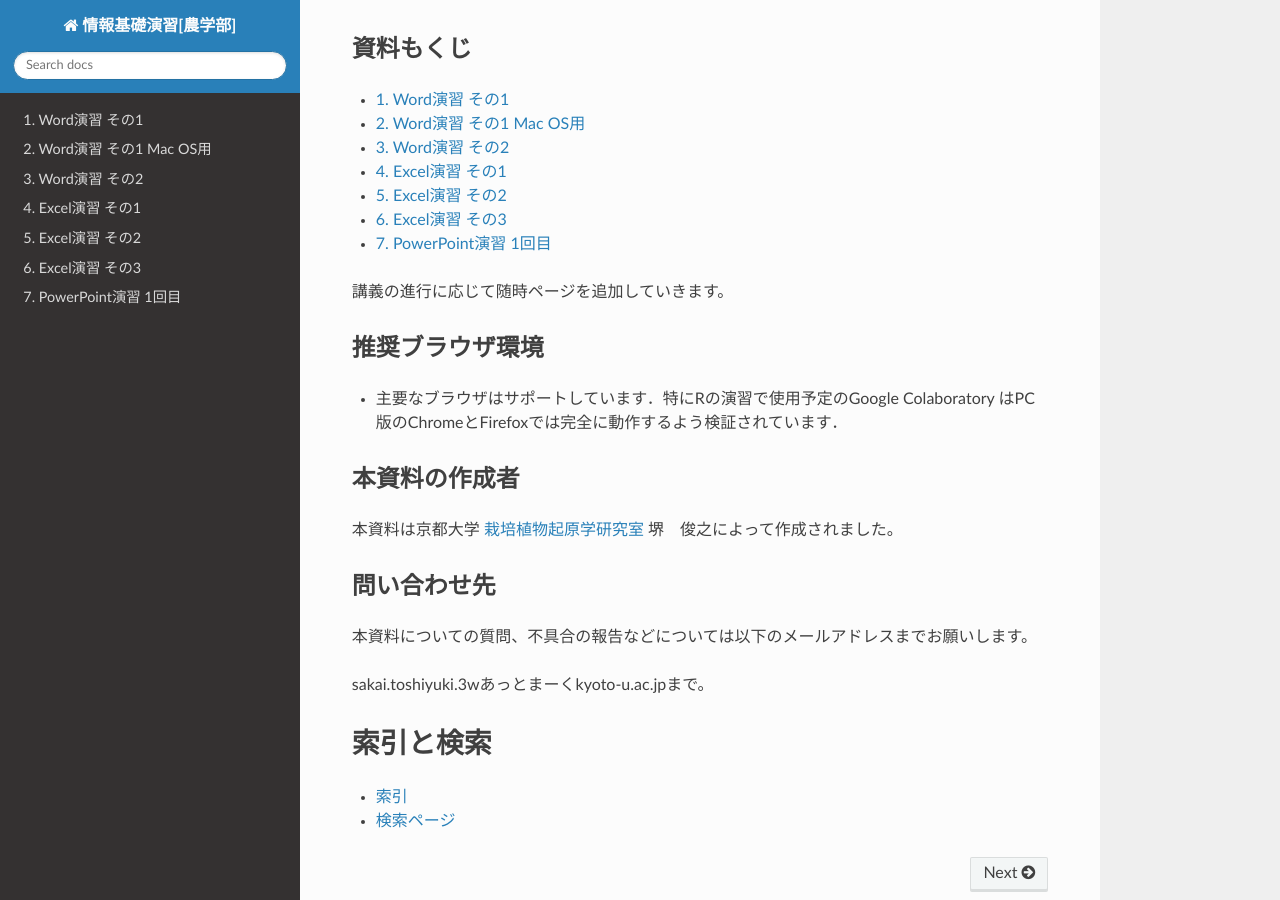
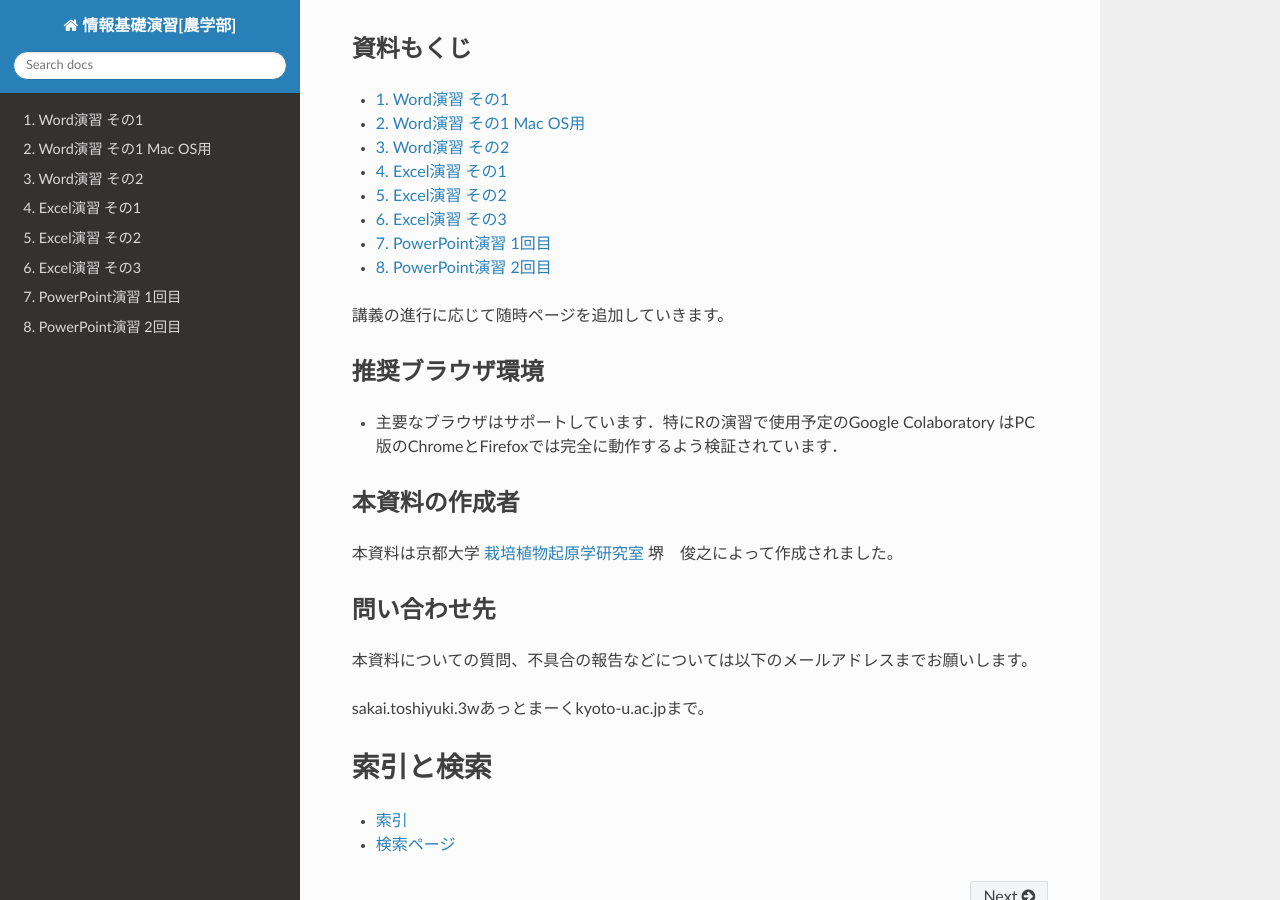
Before and after one commit to slt666666/basic_informatics_2022, a Sphinx documentation site: the page built from source/index.rst, in a window 1280 px wide and 900 px high, scrolled down 721 px. Built offline with Sphinx 7.4.7 and the Read the Docs theme 2.0.0, drawn with Linux system fonts in a browser that asks for light colours; some of the changed lines change nothing that is shown.

Commit message:
upload powerpoint 2

```diff
--- a/source/index.rst
+++ b/source/index.rst
@@ -38,6 +38,7 @@
    excel_2
    excel_3
    powerpoint_1
+   powerpoint_2
 
 講義の進行に応じて随時ページを追加していきます。
 
--- /dev/null
+++ b/source/powerpoint_2.rst
@@ -0,0 +1,271 @@
+==============================
+ PowerPoint演習 2回目
+==============================
+
+| 1回目の講義では、基本中の基本の操作方法だけに触れました。今回はもう少し細かい・具体的な技術について触れていきます。
+
+デザイン
+^^^^^^^^^^^^^^^^^^^^^^^^^^^^^^^^^^^^^^^^^^^^
+
+レイアウトなど
+---------------------------------------------
+| PowerPointの使い方から少し離れてしまうので紹介程度にとどめておきますが、図や文章の配置にはある程度デザインの定石の様なものがあったりします。以下のサイトなどを暇なときに見ておくと良いでしょう。
+| [伝わるデザイン]: https://tsutawarudesign.com/ (未完成のページもあり)
+
+ユニバーサルカラー
+---------------------------------------------
+| 配色は見た目を良くするという意味でも大切ですが、特に色盲の方に配慮するという意味で大切です。
+| 学内の発表や、研究室内での発表では特に気をつける必要は無いとは思いますが、それなりに多くの人の前で行うプレゼンではユニバーサルカラーを意識しましょう。
+| [色使いのガイドライン-国立遺伝学研究所]: https://www.nig.ac.jp/color/guideline_kanagawa.pdf
+
+文章による情報伝達
+^^^^^^^^^^^^^^^^^^^^^^^^^^^^^^^^^^^^^^^^^^^^
+
+行間
+---------------------------------------------
+デフォルトの行間だとちょっと窮屈な印象を受けます。ホームタブの段落の所から変えることが出来ます。倍数で1.3くらいがおススメです。
+
+.. figure:: _static/images/powerpoint/gyokan.png
+
+フォントについて
+----------------------------------------------
+
+| PowerPointでは文字を表現するのに様々なフォントを利用することが出来ます。
+| スライドに利用するフォントは遠くからでもはっきりと見える様な物が好ましいです。
+| また、フォントは英語・日本語でそれぞれ使えるフォントが異なります。(メイリオなどは日英両方あります。)
+
+| 恐らく初期設定のままだと"MSゴシック"や"游ゴシック"になっていると思いますが、出来ればより見やすそうなフォントに変更してスライド作りを進めることをおすすめします。
+| 太字(強調文字)にした際のメリハリなどもフォントによって大きく異なります。
+
+.. note::
+    フォントの種類に関してはMacの方が豊富なので、WindowsとMacで選べる種類が異なります。自分でもいろいろ試して良さそうなフォントを見つけておきましょう。
+
+.. figure:: _static/images/powerpoint/font.png
+
+| また、WindowsやMacに標準搭載されているフォントだけではなく、Google Fontsから新たなフォントをダウンロードして使うことも可能です。
+| Noto Sans JP(源ノ角ゴシック)や英字フォントのLatoなどはGoogle Fontsから利用できます。(無料です。)サイトからダウンロードしてきてファイルを解凍し、インストールすると利用できます。
+| 有料のものだとモリサワUD書体などが有名。
+
+.. note::
+    | インストールしたフォントやMacにしかないフォントは綺麗なものが多いですが、他者と共有する場合などに、他のPCでは読み込めない場合があります。
+    | 共有する可能性があるスライドでは一般的なフォントを使うようにしましょう。
+
+* Google Fonts
+
+| Noto Sans JP(源ノ角ゴシック) https://fonts.google.com/noto/specimen/Noto+Sans+JP
+| Lato https://fonts.google.com/specimen/Lato?query=lato#standard-styles
+
+* おすすめのフォント例
+
+======================================== ======================================== ================================================================================
+OS                                       言語                                      フォント
+======================================== ======================================== ================================================================================
+Windows                                   日本語                                    メイリオ、Noto Sans JP、BIZ UDPゴシックなど
+---------------------------------------- ---------------------------------------- --------------------------------------------------------------------------------
+Windows                                   英語                                      メイリオ、Segoe UI、Latoなど
+---------------------------------------- ---------------------------------------- --------------------------------------------------------------------------------
+Mac                                       日本語                                    ヒラギノ角ゴシック、メイリオ
+---------------------------------------- ---------------------------------------- --------------------------------------------------------------------------------
+Mac                                       英語                                      Helvetica、Avenir Nextなど
+======================================== ======================================== ================================================================================
+
+スライドに文字・文章を載せる
+----------------------------------------------
+
+| 特にスライドでは、1枚当たりの発表時間が限られているので、文字の多い文章をひたすら書くのではなく、箇条書きを活用したり、着目すべき部分とその補足情報を切り分けるのが文字による情報伝達のコツです。
+
+| **本文と補足情報の切り分け**
+| 箇条書きでは可能な限りシンプルに伝えたいメッセージを文字として載せておき、補足情報は枠などを使ってまとまりが分かるように載せると良いことが多いです。
+
+.. figure:: _static/images/powerpoint/hosoku.png
+
+| **まとまりに枠を付け、まとまり同士を矢印でつなぐ。**
+| 箇条書きを多用したり、箇条書きの間の関係性を矢印などでつなごうとすると、どの部分の関係性を示しているか分かりにくくなります。
+| これも枠を利用してまとまりをつけると見やすくなる場合があります。
+
+.. figure:: _static/images/powerpoint/matomari.png
+
+| **視線誘導**
+| 1枚のスライドの中に多くの情報が載っている場合、色をつけた枠組みなどを活用して、着目させるポイントを分かりやすくすると良い事が多いです。
+
+.. figure:: _static/images/powerpoint/sisen.png
+
+| **スマートアート**
+| PowerPointにはSmartArtという機能があり、複数の関係する情報を表示する方法を提示してくれます。
+| ただ、SmartArtはカスタマイズや文字の大きさ・幅などを調整するのが難しかったりするので使用はあまりおススメできません。
+
+.. figure:: _static/images/powerpoint/smartart.png
+
+文章は少しずつ伝える
+----------------------------------------------
+
+| スライドの作成というより発表する際の工夫の様なものですが、人間は一気に大量の文字を読むことは出来ません(速読など特殊な訓練を積んだ人もいるとは思いますが)。
+| よって、文字情報は理解できそうなペースで少しずつ小出しにしていくというのが聞き手の理解を助けることになります。
+| その際に以下の様な工夫の仕方があります。
+
+| **目次スライド**
+| 目次スライド等項目を順番に説明していくようなスライドでは、説明している部分を強調する様に複数のスライドに分けて用意しておくという方法があります。
+
+.. figure:: _static/images/powerpoint/mokuzi.png
+
+| **長文を説明するとき**
+| 基本的にスライドで長文を表示するのはあまりよくありませんが、どうしても載せておきたい時には、説明する部分の文字色を変えていくことで説明している部分を分かりやすくすることも出来ます。
+
+.. figure:: _static/images/powerpoint/tyobun.png
+
+図形の作成や編集のコツ
+^^^^^^^^^^^^^^^^^^^^^^^^^^^^^^^^^^^^^^^^^^^^
+
+| WordやExcelともっとも異なる操作としてはこの図形や画像を作成したり編集するところになります。
+| 皆さんが今後どのような勉強・研究を進めて行き、どの様な発表をすることになるかによってもよく使用する図形は異なってくるとは思いますので、代表的な操作方法を一通り紹介します。
+
+フリーフォームと曲線ツールで大体何でも書ける
+--------------------------------------------------------------------------------------------
+
+.. figure:: _static/images/powerpoint/freeform.png
+
+重なり合ったオブジェクトの並び替え
+----------------------------------------------
+
+.. figure:: _static/images/powerpoint/objectorder.png
+
+回転オプション
+----------------------------------------------
+
+.. figure:: _static/images/powerpoint/kaiten.png
+
+図形の並びを揃える
+----------------------------------------------
+
+.. figure:: _static/images/powerpoint/objecthaichi.png
+
+グループ化
+----------------------------------------------
+
+.. figure:: _static/images/powerpoint/groupka.png
+
+図形の接続と図形の切り出し
+----------------------------------------------
+
+.. figure:: _static/images/powerpoint/zukeikiridashi.png
+
+図形以外のツールから図形を描く
+----------------------------------------------
+
+(例)表を活用してxy軸のグラフを描く
+
+.. figure:: _static/images/powerpoint/not_figure.png
+
+画像を上手く使う
+----------------------------------------------
+
+| **著作権の問題**
+| デザインを変えたり、スライドに視覚的な効果を与えるときに画像を使うことがあるかもしれません。
+| しかし、イラストや写真などを利用するときには著作権法に従う必要があります。また、写真などに写っている人については、人の「肖像権」を保護することが求められます。公の場に出るようなスライドには、フリー素材を使用するようにしましょう。
+
+.. note::
+    著作権に関しては、京都大学の情報基礎演習の教科書の7章を参照
+
+| **画像の利用に関して**
+| 2021年12月の時点でフリー素材の画像を配布しているサイトをいくつか載せておきます。
+
+* PowerPointの「画像」(挿入タブ→画像→ストック画像など)
+* Unsplash https://unsplash.com/
+* Burst https://burst.shopify.com/
+* Pexels https://www.pexels.com/ja-jp/
+* ぱくたそ https://www.pakutaso.com/
+
+| 画像をスライド上で利用するときには文字との併用に注意する必要があります。
+
+.. figure:: _static/images/powerpoint/image_text.png
+
+| また、画像を任意のサイズに編集する方法としてトリミングがありますが、図形に合わせてトリミングしたり、また逆に図形を画像で塗りつぶしたりすることも出来ます。
+
+.. figure:: _static/images/powerpoint/trimming.png
+
+| **イラストの利用に関して**
+| 写真よりイラストの方が拡大や加工がしやすいので、プレゼンテーションやスライドではよく利用するかもしれません。
+| イラストも画像と同様著作権を意識する必要があるので、フリー素材を利用するようにしましょう。
+
+* PowerPointの「アイコン」(挿入タブ→アイコン)
+* いらすとや https://www.irasutoya.com/ (検索にコツがいる気がします)
+* Emojipedia https://emojipedia.org/ (文字なのでフリー素材)
+
+| イラストは画像とは違って、色の編集や加工がしやすいです。
+| またイラストを図形として扱うことで、パーツに分解出来たり画像の接合・切り出し処理が行えるようになります。
+
+.. figure:: _static/images/powerpoint/graphic.png
+
+図形の作成や編集の練習問題
+^^^^^^^^^^^^^^^^^^^^^^^^^^^^^^^^^^^^^^^^^^^^
+`[こちらの練習ファイル1] <_static/documents/powerpoint/practice2.pptx>`_ (または自分のPowerPoint)を開いて、以下の図形をつくってみましょう。
+
+.. figure:: _static/images/powerpoint/practice_pptx.png
+
+テンプレートの作成
+^^^^^^^^^^^^^^^^^^^^^^^^^^^^^^^^^^^^^^^^^^^^
+| スライドマスターからテンプレートを作成しておくことで、フォントや段落のフォーマット、図形の初期設定などをしておくことが出来ます。
+| 作成したテンプレートを保存しておくことで、フォントやフォーマットの設定を毎回任意のものから始めることが出来ます。
+| テンプレートの保存は、名前を付けて保存→保存形式を「PowerPointテンプレート(.potx)」として保存しておく形になります。
+
+.. figure:: _static/images/powerpoint/slidemaster2.png
+
+.. figure:: _static/images/powerpoint/template.png
+
+図形の初期設定(線の色や太さ、塗りつぶしなど)を変えるには、テンプレート上で任意の図形を「既定の図形に設定」しておくことで、図形の初期設定を任意のものに変更できます。
+
+.. figure:: _static/images/powerpoint/zukei_setting.png
+
+.. note::
+    日本語テンプレート・英語テンプレート・発表用・論文紹介用など良く使う目的に応じて幾つか作っておくと便利です。
+
+Word・Excel・PowerPointの連携
+^^^^^^^^^^^^^^^^^^^^^^^^^^^^^^^^^^^^^^^^^^^^
+
+Word・Excel・PowerPointのソフト間で表やグラフ、スライド画像などをオブジェクトとしてコピーし、貼り付けることが出来ます。
+
+.. figure:: _static/images/powerpoint/exchange.png
+
+Excelの表を貼り付ける
+----------------------------------------------
+| 例えばExcelで作成した表をWordに貼り付ける場合、通常の「貼り付け」と「リンク貼り付け」という方法があります。
+| 通常の貼り付けではWord文書内の表として扱うことになり、リンク貼り付けでは貼り付け元と貼り付け先のデータが連携されるので元の表を更新すると貼り付けた先の表も更新されます。
+
+.. figure:: _static/images/powerpoint/excel_word.png
+
+PowerPointスライドを配布資料としてWordに貼り付ける
+--------------------------------------------------------------------------------------------
+| PowerPointで作成したスライドを、Wordでまとめて配布資料として扱うことも出来ます。
+| ファイル→エクスポート→配布資料の作成からスライドをWordファイルに載せることが出来ます。
+
+.. figure:: _static/images/powerpoint/powerword.png
+
+プレゼンテーションのTips
+^^^^^^^^^^^^^^^^^^^^^^^^^^^^^^^^^^^^^^^^^^^^
+
+**主役をはっきりさせる**
+----------------------------------------------
+
+| スライドを作成する際には、プレゼンテーションで何を達成したいのかを意識することが大変大事になってきます。自分という人間に興味をもって貰うことなのか、プレゼンした商品を買ってもらうことなのか、自分の知識を聴衆に伝達したいのか、などですね。
+| その際にプレゼンテーションにおける主役が誰なのかを意識することが大事です。
+| 例えば、何か自分の知見を伝達するための講演を行った際に、「自己紹介や雑談が面白かった」という感想が来るようでは、肝心の目的の話よりも雑談が主役になってしまっているのでプレゼンとしては失敗と言えます。
+| 逆に、学会発表などでは、研究内容も当然伝える必要はありますが、「"誰が"どんな研究をしているか」を売り込む場でもあるので、自分自身のPRもしっかりやる必要があります。
+| つまり、良いプレゼンテーションとは **「誰が誰に何を売り込みたいのか」** がはっきりしているプレゼンテーションになります。
+
+**(基本的には)会場の全員が理解できるスライド作りを目指す**
+--------------------------------------------------------------------------------------------
+
+| テストでは100点を取る必要はありませんが、プレゼンテーションは100人中100人に正しく伝わるスライドを作るべきだと思います。※人によってここの考え方は違うかもしれません。
+| 例えば授業だと、受講生の平均くらいのレベルをターゲットに授業内容を決めます。一番下に合わせて授業をしていては進み方等に影響が出てしまうので、進度などを考えると100人中80人くらいが理解できる内容で、残りの人には個別にサポートなどをする形式がバランス的に良い形です。
+| しかし、(目的にもよりますが、)発表に関しては、その場にいる全員誰もが正しく理解できるスライドを作ることを目指すべきだと思います。
+| 「このくらいはご存知だと思うので割愛します」の様な発表をされる方もいますが、非常に傲慢かつ雑な発表では無いかと思います。
+| 特に研究の発表に関しては、その研究をしているのは日本で自分だけ、の様な状況も普通にあり得るので、聴衆の前提知識によらず(教授や研究者といっても自分の専門分野以外の知識は皆さんとそんなに変わらないと思っていて良いです)理解できるスライドやプレゼンテーションの準備を心がけましょう。
+
+**スライドは発表用スライドだけでなく、補足資料などのサブスライドも用意しておく**
+--------------------------------------------------------------------------------------------
+
+| まだ皆さんには早い話かもしれませんが、研究発表の場では15分発表5分質疑応答などの時間が設定されていることが多いです。
+| 5分で質問に次々と答えていくのはなかなか難しかったりするので、その際に補助となる資料などをメインのスライドの後に用意しておくことが多いです。
+| また、この様にメインと補足資料という風に分けることを前提でスライドを作成することで、発表用のメインスライドがすっきりするという利点があります。
+| 発表用スライドのみを作ろうとしてしまうと、必要な情報だけでなく、それほど優先度の高くない情報も「一応入れておくか…」と入れてしまったりして、ごちゃごちゃとしたスライドになってしまう事が多いです。
+| 初めからメインとサブに分けておくことで、必要な情報のみをメインのスライドに載せ、残りはサブに回しておくという形ですっきりさせることが出来ます。(あとは発表時間等に応じて調整する。)
```
